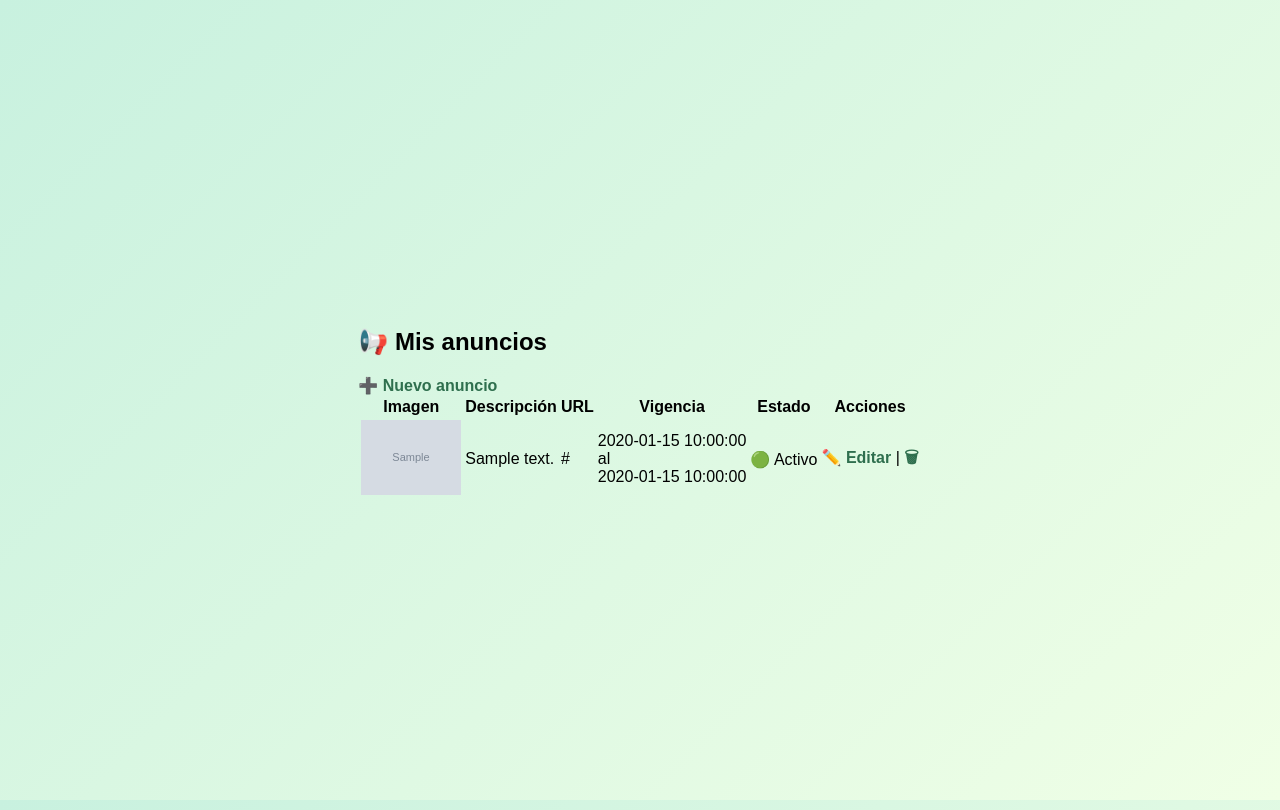
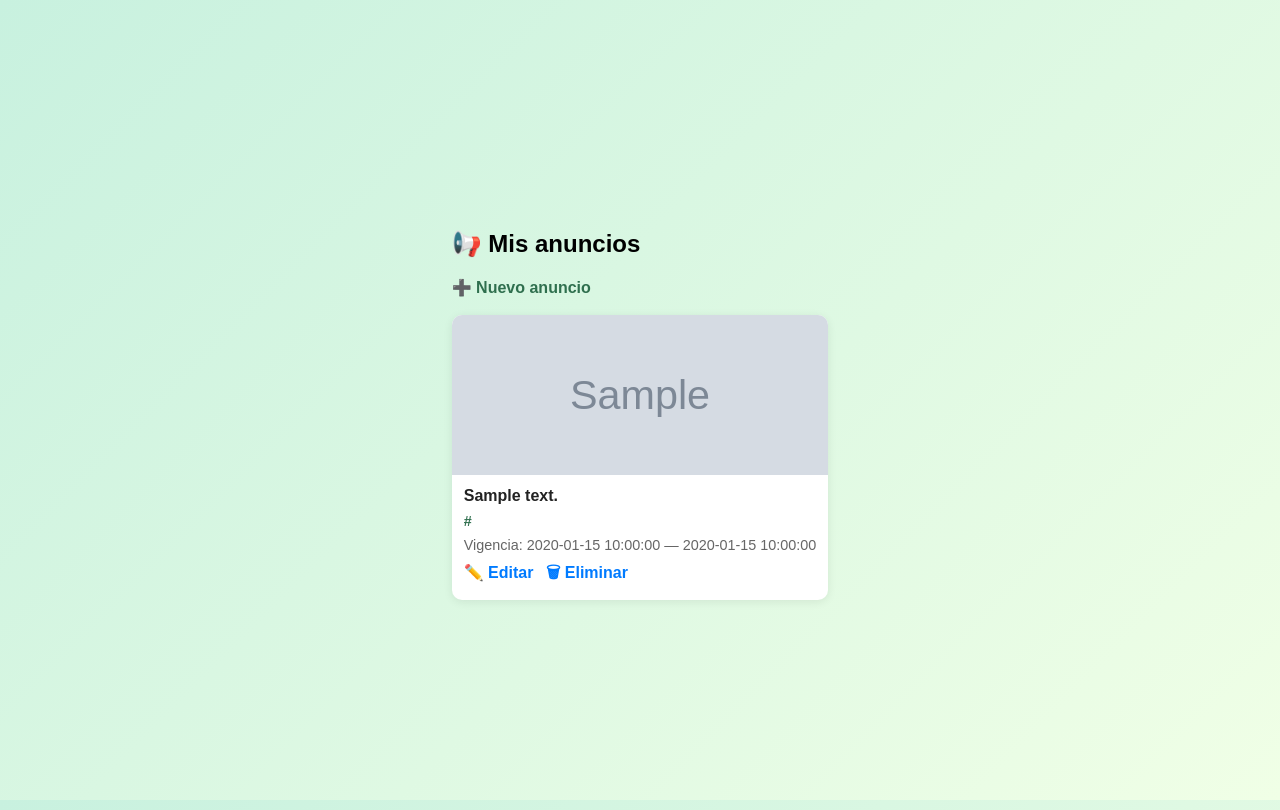
Before and after one commit to oclealc-ai/sanacionalternativa, a Flask app: template templates/paciente_anuncios_listar.html in a window 1280 px wide. Run offline with Flask 3, Linux system fonts and the light colour scheme; the template is opened without the code that fills it: most values are stand-ins (such as "Sample title", 1, 10 or a date in 2020); grey boxes marked "Sample" are stand-in pictures.

Commit message:
Anuncios

```diff
--- a/templates/paciente_anuncios_listar.html
+++ b/templates/paciente_anuncios_listar.html
@@ -4,6 +4,43 @@
     <meta charset="UTF-8">
     <title>Mis anuncios</title>
     <link rel="stylesheet" href="/static/css/sanacion.css">
+    <style>
+        /* Cards grid for anuncios */
+        .cards-grid {
+            display: grid;
+            grid-template-columns: repeat(auto-fit, minmax(260px, 1fr));
+            gap: 16px;
+            margin-top: 18px;
+        }
+        .card {
+            background: #fff;
+            border-radius: 10px;
+            box-shadow: 0 2px 10px rgba(0,0,0,0.08);
+            overflow: hidden;
+            display: flex;
+            flex-direction: column;
+        }
+        .card img {
+            width: 100%;
+            height: 160px;
+            object-fit: cover;
+            display: block;
+        }
+        .card-body {
+            padding: 12px;
+            display: flex;
+            flex-direction: column;
+            gap: 8px;
+        }
+        .card h3 { margin: 0; font-size: 1rem; color: #222; }
+        .card .meta { font-size: 0.9rem; color: #666; }
+        .card .actions { margin-top: auto; }
+        .card .actions a { margin-right: 8px; text-decoration: none; color: #007bff; }
+        @media (max-width: 420px) {
+            .card img { height: 120px; }
+            .card-body { padding: 10px; }
+        }
+    </style>
 </head>
 
 <body>
@@ -16,50 +53,28 @@
         ➕ Nuevo anuncio
     </a>
 
-   <table>
-    <tr>
-        <th>Imagen</th>
-        <th>Descripción</th>
-        <th>URL</th>
-        <th>Vigencia</th>
-        <th>Estado</th>
-        <th>Acciones</th>
-    </tr>
-
+    <div class="cards-grid">
         {% for a in anuncios %}
-    <tr>
-        <td>
-            <img src="{{ a.Imagen }}" width="100">
-        </td>
-        <td>{{ a.Descripcion }}</td>
-        <td>{{ a.URLAnuncio }}</td>
-
-        <td>
+        <article class="card">
+            <img src="{{ a.Imagen }}" alt="Anuncio">
+            <div class="card-body">
+                <h3>{{ a.Descripcion[:120] }}{% if a.Descripcion|length > 120 %}...{% endif %}</h3>
+                <div class="meta"><a href="{{ a.URLAnuncio }}" target="_blank" rel="noopener">{{ a.URLAnuncio }}</a></div>
+                <div class="meta">
                     {% if a.FechaInicioVigencia and a.FechaFinVigencia %}
-                {{ a.FechaInicioVigencia }}<br>
-                al<br>
-                {{ a.FechaFinVigencia }}
+                        Vigencia: {{ a.FechaInicioVigencia }} — {{ a.FechaFinVigencia }}
                     {% else %}
-                <em>No asignada</em>
+                        <em>Sin vigencia</em>
                     {% endif %}
-        </td>
-
-        <td>
-            {% if a.FechaInicioVigencia and a.FechaFinVigencia %}
-                🟢 Activo
-            {% else %}
-                ⚪ Inactivo
-            {% endif %}
-        </td>
-
-        <td>
+                </div>
+                <div class="actions">
                     <a href="/paciente/anuncios/editar/{{ a.idAnuncio }}">✏️ Editar</a>
-            |
-            <a href="/paciente/anuncios/eliminar/{{ a.idAnuncio }}">🗑</a>
-        </td>
-    </tr>
+                    <a href="/paciente/anuncios/eliminar/{{ a.idAnuncio }}">🗑 Eliminar</a>
+                </div>
+            </div>
+        </article>
         {% endfor %}
-</table>
+    </div>
 
 </div>
 </body>
```
Lines whose indentation alone changed are shown as unchanged.
